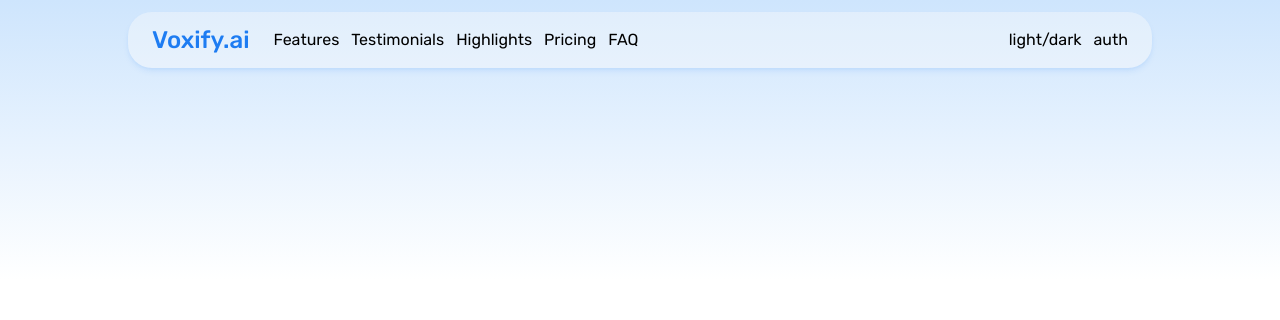
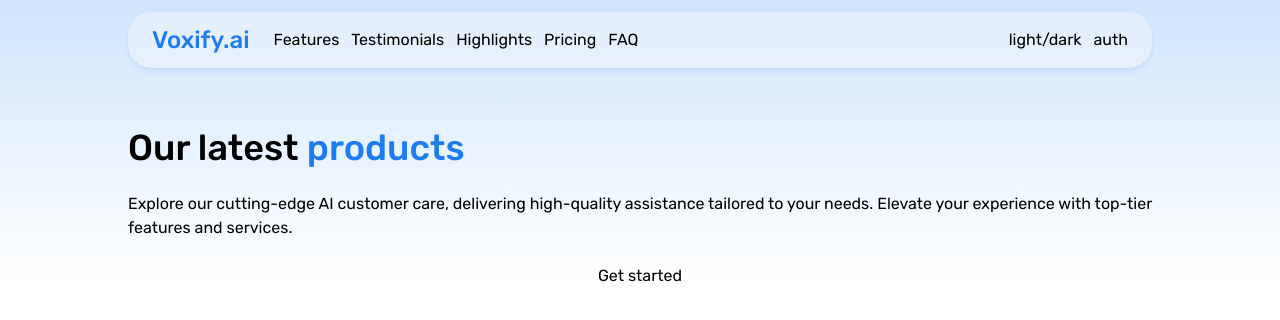
Before and after one commit to blu3IceCube/AI-saas-website, a Next.js app: page / in a window 1280 px wide. Shown: the top 320 px of the page. Built offline with nearby package versions, Linux system fonts and the light colour scheme.

Commit message:
adding hero section

```diff
--- a/app/(pages)/page.tsx
+++ b/app/(pages)/page.tsx
@@ -1,10 +1,14 @@
 import React from "react";
 import Navbar from "../components/Navbar";
+import Hero from "../components/Hero";
 
 const Home = () => {
   return (
     <>
       <Navbar />
+      <div className="w-4/5 mx-auto pt-12">
+        <Hero />
+      </div>
     </>
   );
 };
--- /dev/null
+++ b/app/components/Hero.tsx
@@ -0,0 +1,19 @@
+import React from "react";
+
+const Hero = () => {
+  return (
+    <div className="flex flex-col gap-6">
+      <h1 className="text-4xl font-medium">
+        Our latest <span className="text-[#1d7cf2]">products</span>
+      </h1>
+      <p>
+        Explore our cutting-edge AI customer care, delivering high-quality
+        assistance tailored to your needs. Elevate your experience with top-tier
+        features and services.
+      </p>
+      <button>Get started</button>
+    </div>
+  );
+};
+
+export default Hero;
```
